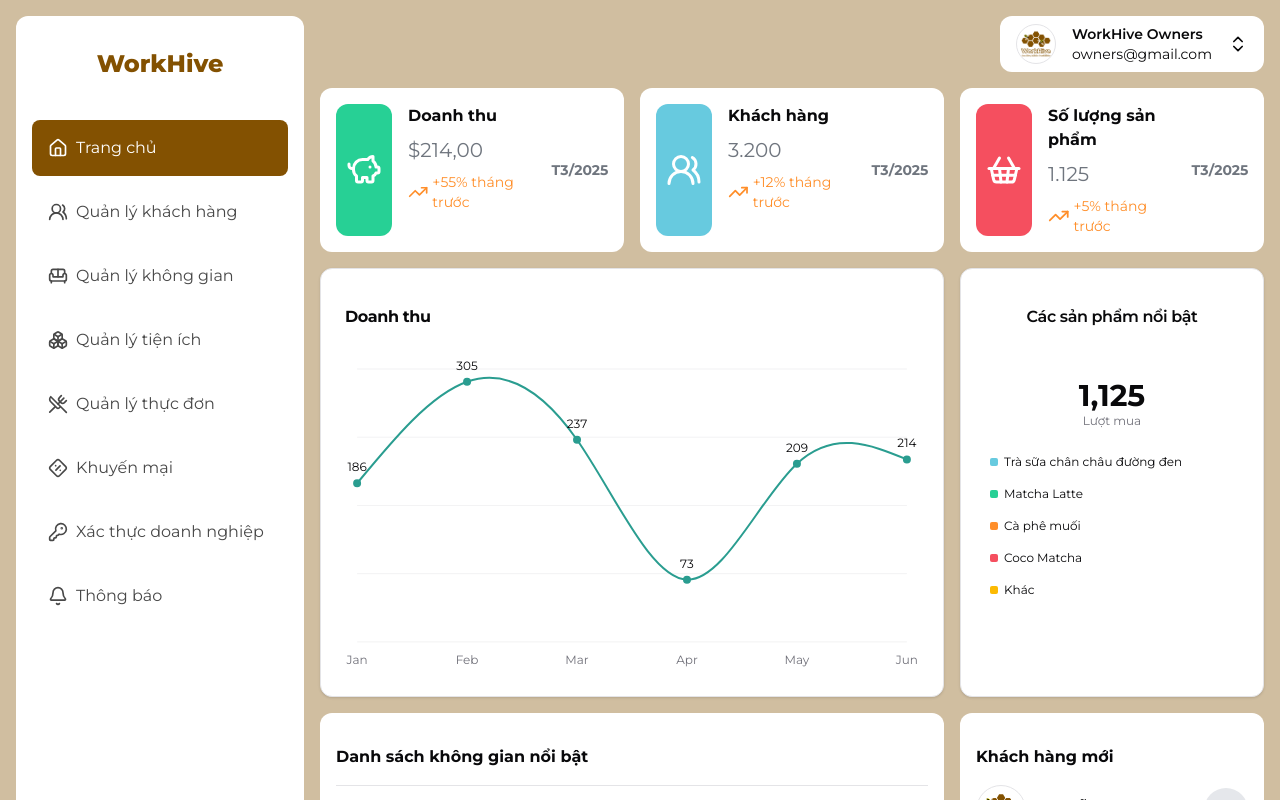
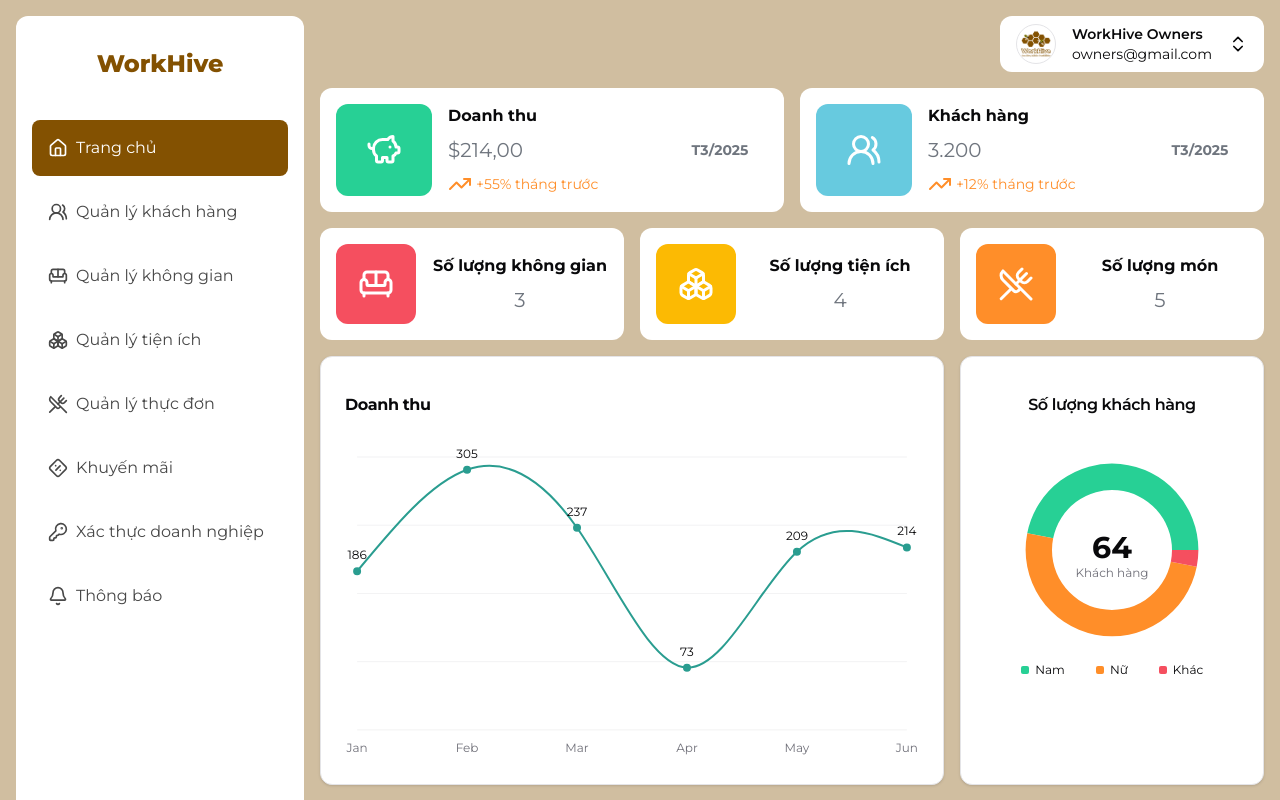
Before and after one commit to PMCdaniel123/SEP490_FE_Clients, a Next.js app: page /owners in a window 1280 px wide. Shown: the top 800 px of the page. Built offline with nearby package versions, Linux system fonts and the light colour scheme.

Commit message:
fix: :art: fix owner

```diff
--- a/app/owners/page.tsx
+++ b/app/owners/page.tsx
@@ -7,10 +7,12 @@ import TopWorkspaceTable from "@/components/table/top-workspace-table";
 import { topWorkspace } from "@/constants/constant";
 import { topWorkspaceTableColumns } from "@/constants/table-columns";
 import {
+  Boxes,
   PiggyBank,
-  ShoppingBasket,
+  Sofa,
   TrendingUp,
   UsersRound,
+  UtensilsCrossed,
 } from "lucide-react";
 import CustomerAnalysisChart from "@/components/charts/customer-analysis-chart";
 
@@ -32,8 +34,8 @@ export default function OwnerPage() {
 
   return (
     <div className="flex flex-1 flex-col gap-4">
-      <div className="grid gap-4 md:grid-cols-3">
-        <div className="rounded-xl bg-white grid gap-4 md:grid-cols-4 p-4">
+      <div className="grid gap-4 md:grid-cols-4">
+        <div className="col-span-2 rounded-xl bg-white grid gap-4 md:grid-cols-4 p-4">
           <div className="col-span-1 flex items-center justify-center bg-[#27D095] rounded-xl text-white">
             <PiggyBank size={36} />
           </div>
@@ -49,7 +51,7 @@ export default function OwnerPage() {
           </div>
         </div>
 
-        <div className="rounded-xl bg-white grid gap-4 md:grid-cols-4 p-4">
+        <div className="col-span-2 rounded-xl bg-white grid gap-4 md:grid-cols-4 p-4">
           <div className="col-span-1 flex items-center justify-center bg-[#67CADF] rounded-xl text-white">
             <UsersRound size={36} />
           </div>
@@ -65,19 +67,33 @@ export default function OwnerPage() {
           </div>
         </div>
 
-        <div className="rounded-xl bg-white grid gap-4 md:grid-cols-4 p-4">
-          <div className="col-span-1 flex items-center justify-center bg-[#F54F5F] rounded-xl text-white">
-            <ShoppingBasket size={36} />
-          </div>
-          <div className="col-span-2 flex flex-col items-start justify-start gap-2">
-            <p className="font-bold">Số lượng sản phẩm</p>
-            <p className="text-[#6F757E] text-xl">1.125</p>
-            <div className="flex gap-1 items-center justify-start text-[#FF8E29] text-sm">
-              <TrendingUp /> <span>+5% tháng trước</span>
+        <div className="col-span-4 grid gap-4 md:grid-cols-3">
+          <div className="col-span-1 rounded-xl bg-white grid gap-4 md:grid-cols-3 p-4 md:min-h-28">
+            <div className="col-span-1 flex items-center justify-center bg-[#F54F5F] rounded-xl text-white">
+              <Sofa size={36} />
+            </div>
+            <div className="col-span-2 flex flex-col items-center justify-center gap-2">
+              <p className="font-bold">Số lượng không gian</p>
+              <p className="text-[#6F757E] text-xl">3</p>
             </div>
           </div>
-          <div className="col-span-1 text-sm flex items-center justify-center text-[#6F757E] font-bold">
-            <p>{dateString}</p>
+          <div className="col-span-1 rounded-xl bg-white grid gap-4 md:grid-cols-3 p-4 md:min-h-28">
+            <div className="col-span-1 flex items-center justify-center bg-[#fcba03] rounded-xl text-white">
+              <Boxes size={36} />
+            </div>
+            <div className="col-span-2 flex flex-col items-center justify-center gap-2">
+              <p className="font-bold">Số lượng tiện ích</p>
+              <p className="text-[#6F757E] text-xl">4</p>
+            </div>
+          </div>
+          <div className="col-span-1 rounded-xl bg-white grid gap-4 md:grid-cols-3 p-4 md:min-h-28">
+            <div className="col-span-1 flex items-center justify-center bg-[#FF8E29] rounded-xl text-white">
+              <UtensilsCrossed size={36} />
+            </div>
+            <div className="col-span-2 flex flex-col items-center justify-center gap-2">
+              <p className="font-bold">Số lượng món</p>
+              <p className="text-[#6F757E] text-xl">5</p>
+            </div>
           </div>
         </div>
       </div>
@@ -86,7 +102,7 @@ export default function OwnerPage() {
           <DashboardLineChart />
         </div>
         <div className="col-span-1">
-          <HotItemsPieChart />
+          <CustomerAnalysisChart />
         </div>
       </div>
       <div className="grid gap-4 md:grid-cols-3">
@@ -98,7 +114,7 @@ export default function OwnerPage() {
         </div>
         <div className="col-span-1 flex flex-col gap-4">
           <NewCustomers />
-          <CustomerAnalysisChart />
+          <HotItemsPieChart />
         </div>
       </div>
     </div>
--- a/components/charts/customer-analysis-chart.tsx
+++ b/components/charts/customer-analysis-chart.tsx
@@ -44,7 +44,7 @@ export default function CustomerAnalysisChart() {
   return (
     <Card className="flex flex-col h-full">
       <CardHeader className="items-center mt-4">
-        <CardTitle>Phân tích người dùng</CardTitle>
+        <CardTitle>Số lượng khách hàng</CardTitle>
       </CardHeader>
       <CardContent className="flex-1 pb-0">
         <ChartContainer config={chartConfig} className="mx-auto aspect-square">
--- a/components/layout/sidebar.tsx
+++ b/components/layout/sidebar.tsx
@@ -42,7 +42,7 @@ function sidebar() {
         />
         <SidebarItem
           icon={DiamondPercent}
-          label="Khuyến mại"
+          label="Khuyến mãi"
           href="/owners/promotions"
         />
         <SidebarItem
--- a/components/owner-form/PromotionForm.tsx
+++ b/components/owner-form/PromotionForm.tsx
@@ -60,9 +60,9 @@ function PromotionForm({ initialData }: PromotionFormProps) {
       <h1 className="text-xl font-bold text-primary flex items-center gap-4 mt-4">
         <SquarePen />
         {initialData ? (
-          <span>Chỉnh sửa mã khuyến mại</span>
+          <span>Chỉnh sửa mã khuyến mãi</span>
         ) : (
-          <span>Tạo mới mã khuyến mại</span>
+          <span>Tạo mới mã khuyến mãi</span>
         )}
       </h1>
       <Separator className="mt-4 mb-8 bg-primary" />
@@ -80,12 +80,12 @@ function PromotionForm({ initialData }: PromotionFormProps) {
                   render={({ field }) => (
                     <FormItem>
                       <FormLabel className="text-fourth font-bold text-base ml-6">
-                        Mã khuyến mại
+                        Mã khuyến mãi
                       </FormLabel>
                       <FormControl>
                         <Input
                           className="py-6 px-4 rounded-md file:bg-seventh"
-                          placeholder="Nhập mã khuyến mại..."
+                          placeholder="Nhập mã khuyến mãi..."
                           {...field}
                         />
                       </FormControl>
--- a/components/table/promotion-table.tsx
+++ b/components/table/promotion-table.tsx
@@ -73,19 +73,21 @@ export default function PromotionTable<TData, TValue>({
   return (
     <div className="flex flex-col gap-4">
       <div className="mt-4 flex items-center justify-between">
-        <h1 className="font-bold text-primary text-xl">Danh sách mã khuyến mại</h1>
+        <h1 className="font-bold text-primary text-xl">
+          Danh sách mã khuyến mãi
+        </h1>
         <Button
           className="flex items-center gap-2 text-white font-semibold"
           onClick={() => router.push("promotions/new")}
         >
           <CirclePlus />
-          <span>Tạo mã khuyến mại mới</span>
+          <span>Tạo mã khuyến mãi mới</span>
         </Button>
       </div>
       <Separator className="mb-4" />
       <div className="flex items-center">
         <Input
-          placeholder="Mã khuyến mại..."
+          placeholder="Mã khuyến mãi..."
           value={(table.getColumn("code")?.getFilterValue() as string) ?? ""}
           onChange={(event) =>
             table.getColumn("code")?.setFilterValue(event.target.value)
--- a/constants/table-columns.tsx
+++ b/constants/table-columns.tsx
@@ -645,7 +645,7 @@ export const PromotionTableColumns: ColumnDef<PromotionProps>[] = [
     header: () => {
       return (
         <p className="text-black font-semibold text-base text-center">
-          Mã khuyến mại
+          Mã khuyến mãi
         </p>
       );
     },
```
